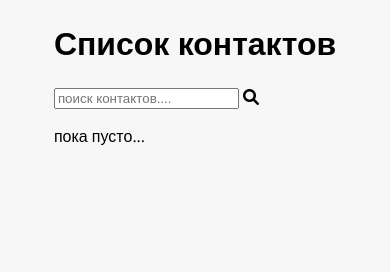
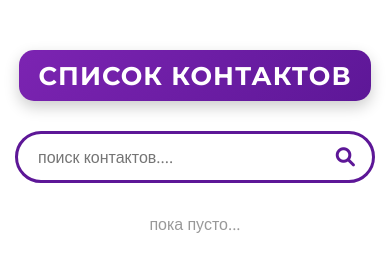
Before and after one commit to netvoiodel0/Favorit., a plain HTML site: page сообщения.html in a window 390 px wide. Drawn offline with nearby package versions, Linux system fonts and the light colour scheme.

Commit message:
Update Сообщения.css

```diff
--- a/Сообщения.css
+++ b/Сообщения.css
@@ -1,183 +1,132 @@
-/* ------------------- Основные переменные ------------------- */
-@import url('https://fonts.googleapis.com/css2?family=Montserrat:wght@400;600;700&family=Open+Sans:wght@400;600&display=swap');
-
-:root {
-    --main-bg-color: #f7f7f7;
-    --header-title-color: #5d1797;
-    --icon-color-right: #5d1797;
-    --sidebar-bg: #5d1797;
-    --sidebar-accent: #4a0f7a;
-    --text-font: 'Open Sans', sans-serif;
-    --title-font: 'Montserrat', sans-serif;
+/* ------------------- Общие стили для страницы сообщений ------------------- */
+body {
+    display: block;
+    background-color: white;
 }
 
-/* ------------------- Общие стили ------------------- */
-body {
-    background-color: var(--main-bg-color);
-    font-family: var(--text-font);
-    display: flex;
-    flex-direction: column;
-    align-items: center;
-    margin: 0;
-    padding: 0;
-    min-height: 100vh;
+.contacts-main {
+    max-width: 900px;
+    margin: 80px auto;
+    padding: 0 20px;
+    text-align: center;
 }
 
-/* ------------------- Шапка ------------------- */
-.header {
-    width: 98%;
-    max-width: 1800px;
-    display: flex;
-    justify-content: center;
-    align-items: flex-start;
-    padding: 20px 0;
+/* ------------------- Поле поиска ------------------- */
+.search-container {
+    position: relative;
+    width: 100%;
+    max-width: 700px;
+    margin: 0 auto 50px auto; /* Отступ 50px снизу после поля поиска */
 }
 
-.header__content {
-    display: flex;
-    justify-content: space-between;
-    align-items: center;
+.search-input {
     width: 100%;
-    padding: 0 20px;
+    padding: 15px 50px 15px 25px;
+    border: 3px solid var(--header-title-color, #5d1797);
+    border-radius: 40px;
+    font-size: 1.2em;
+    font-family: var(--text-font);
+    box-sizing: border-box;
+    transition: box-shadow 0.3s;
+    outline: none;
+    color: #333;
 }
 
-.header__left {
-    display: flex;
-    align-items: center;
-    gap: 15px; /* Промежуток между иконкой меню и логотипом */
+.search-input:focus {
+    box-shadow: 0 0 10px rgba(93, 23, 151, 0.4);
 }
 
-.header__right {
-    display: flex;
-    align-items: center;
-    gap: 20px; /* Промежуток между иконками справа */
-    position: relative; /* Для позиционирования выпадающего меню */
+.search-icon {
+    position: absolute;
+    right: 25px;
+    top: 50%;
+    transform: translateY(-50%);
+    color: var(--header-title-color, #5d1797);
+    font-size: 1.3em;
+    cursor: pointer;
 }
 
-.menu-toggle-icon {
-    font-size: 1.5em;
-    color: var(--header-title-color);
-    cursor: pointer;
-    transition: color 0.2s;
+/* ------------------- Заголовок-баннер ------------------- */
+.header-banner {
+    display: inline-block;
+    padding: 15px 40px;
+    margin-bottom: 50px; /* Отступ 50px снизу после заголовка */
+    background-color: var(--header-title-color, #5d1797);
+    background-image: linear-gradient(135deg, #7c24b2 0%, #5d1797 100%);
+    border-radius: 15px;
+    box-shadow: 0 6px 15px rgba(0, 0, 0, 0.2);
 }
 
-.menu-toggle-icon:hover {
-    color: var(--sidebar-accent);
+.header-banner h1 {
+    color: white;
+    font-size: 2.2em;
+    font-weight: 700;
+    margin: 0;
+    font-family: var(--title-font);
+    text-transform: uppercase;
+    letter-spacing: 1px;
 }
 
-.logo {
-    font-size: 1.8em;
-    font-weight: 700;
-    color: var(--header-title-color);
-    font-family: var(--title-font);
+/* ------------------- Область контента ------------------- */
+.content-area {
+    margin-top: 20px;
 }
 
-/* ------------------- Иконки справа ------------------- */
-.icon-link {
-    font-size: 1.4em;
-    color: var(--icon-color-right);
-    text-decoration: none;
-    transition: color 0.2s;
+.empty-message {
+    color: #999;
+    font-size: 1.2em;
+    font-family: var(--text-font);
+    margin-top: 50px;
 }
 
-.icon-link:hover {
-    color: var(--sidebar-accent);
+/* ------------------- АДАПТАЦИЯ ДЛЯ МОБИЛЬНЫХ ТЕЛЕФОНОВ (до 600px) 📱 ------------------- */
+@media (max-width: 600px) {
+
+    .contacts-main {
+        /* Уменьшаем вертикальный отступ на мобильных */
+        margin: 50px auto 30px auto;
+        /* Уменьшаем горизонтальный padding, чтобы дать контенту больше места */
+        padding: 0 15px;
     }
 
-/* ------------------- Профильное выпадающее меню ------------------- */
-.profile-dropdown {
-    position: absolute;
-    top: 100%; /* Расположение под иконкой профиля */
-    right: 0;
-    background-color: white;
-    box-shadow: 0 4px 10px rgba(0, 0, 0, 0.1);
-    border-radius: 5px;
-    overflow: hidden;
-    min-width: 180px;
-    transform-origin: top right;
-    transform: scaleY(0); /* Скрыто по умолчанию */
-    transition: transform 0.2s ease-out;
-    z-index: 100;
+    /* --- Заголовок-баннер --- */
+    .header-banner {
+        /* Уменьшаем внутренние отступы */
+        padding: 10px 20px;
+        /* Уменьшаем внешний нижний отступ */
+        margin-bottom: 30px;
     }
 
-.profile-dropdown--active {
-    transform: scaleY(1); /* Отображено */
+    .header-banner h1 {
+        /* Уменьшаем размер шрифта заголовка */
+        font-size: 1.6em;
     }
 
-.profile-dropdown ul {
-    list-style: none;
-    padding: 0;
-    margin: 0;
+    /* --- Поле поиска --- */
+    .search-container {
+        /* Уменьшаем внешний нижний отступ */
+        margin-bottom: 30px;
     }
 
-.profile-dropdown a {
-    display: block;
-    padding: 10px 15px;
-    text-decoration: none;
-    color: #333;
-    font-size: 0.9em;
-    transition: background-color 0.2s;
+    .search-input {
+        /* Уменьшаем размер шрифта */
+        font-size: 1em;
+        /* Уменьшаем padding, особенно слева, чтобы текст был ближе к краю */
+        padding: 12px 45px 12px 20px;
     }
 
-.profile-dropdown a:hover {
-    background-color: var(--main-bg-color);
-    color: var(--header-title-color);
+    .search-icon {
+        /* Сдвигаем иконку немного левее, чтобы она не прилипала к краю */
+        right: 20px;
+        /* Уменьшаем размер иконки */
+        font-size: 1.2em;
     }
 
-.profile-dropdown i {
-    margin-right: 8px;
-    color: var(--sidebar-accent);
+    /* --- Сообщение об отсутствии контента --- */
+    .empty-message {
+        /* Уменьшаем размер шрифта */
+        font-size: 1em;
+        /* Уменьшаем верхний отступ */
+        margin-top: 30px;
     }
-
-/* ------------------- Боковое меню (Скрыто) ------------------- */
-.sidebar {
-    position: fixed;
-    top: 0;
-    left: 0;
-    width: 250px;
-    height: 100%;
-    background-color: var(--sidebar-bg);
-    box-shadow: 4px 0 10px rgba(0, 0, 0, 0.15);
-    transform: translateX(-100%); /* Скрыта за пределами экрана */
-    transition: transform 0.3s ease-out;
-    z-index: 999;
-    padding: 20px;
-    box-sizing: border-box;
 }
-
-.sidebar--active {
-    transform: translateX(0); /* Сдвигаем панель на экран */
-}
-
-.sidebar__header {
-    display: flex;
-    justify-content: space-between;
-    align-items: center;
-    margin-bottom: 25px;
-    border-bottom: 1px solid rgba(255, 255, 255, 0.3);
-    padding-bottom: 10px;
-}
-
-.sidebar__header h2 {
-    margin: 0;
-    color: white;
-    font-family: var(--title-font);
-}
-
-.close-icon {
-    font-size: 1.8em;
-    color: white;
-    cursor: pointer;
-    transition: color 0.2s;
-}
-
-.sidebar__list {
-    list-style: none;
-    padding: 0;
-    margin: 0;
-}
-
-.sidebar__list a {
-    display: block;
-    padding: 12px 0;
-    text-decoration: none
```
Lines whose indentation alone changed are shown as unchanged.
